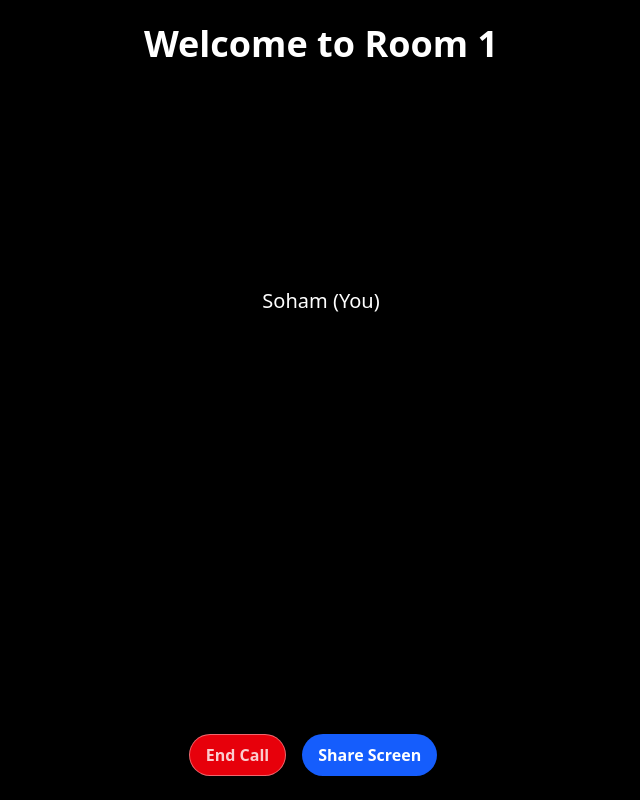
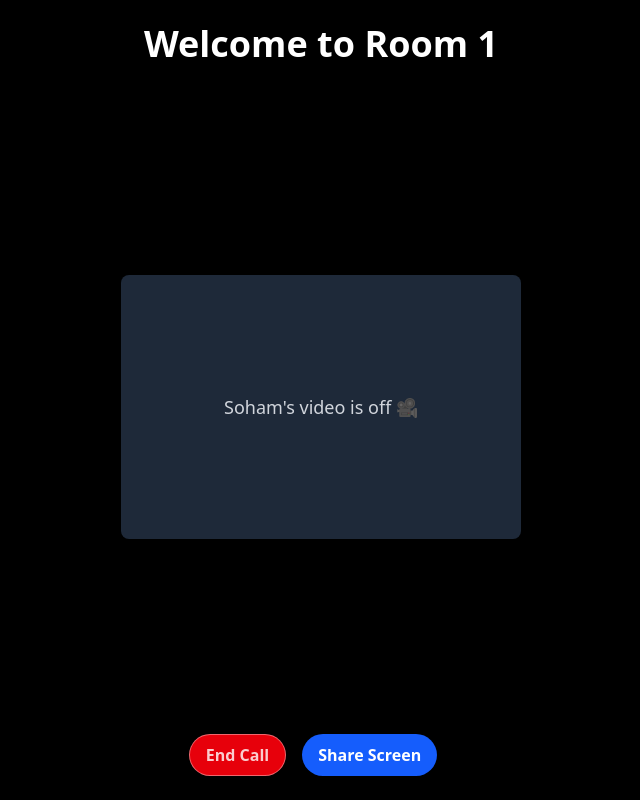
Before and after one commit to Sypher0Dronzer/WebRTCp2pCall, a React app in the folder frontend/: page /1 in a window 1280 px wide. Shown: the whole page, without its empty margins (319-959 px from the left). Built offline with nearby package versions, Linux system fonts and the light colour scheme; no server answers; the HTML template or start-up script is replaced by a standard one.

Commit message:
isolated cam and peerconnection code

```diff
--- a/frontend/src/ChatRoom.jsx
+++ b/frontend/src/ChatRoom.jsx
@@ -26,14 +26,58 @@ const ChatRoom = () => {
     const [remoteName, setRemoteName] = useState("");
     const [remoteConnected, setRemoteConnected] = useState(false);
     const screenTrackRef = useRef(null);
+  const [hasVideo, setHasVideo] = useState(false);
+  const [hasAudio, setHasAudio] = useState(false);
 
-  const getMyCam = async () => {
+
+    const createPeerConnection = () => {
+      pcRef.current = new RTCPeerConnection(configuration);
+
+          // ----------- the first 3 are essential for the streaming with webrtc
+        pcRef.current.onicecandidate = handleICECandidateEvent;
+        pcRef.current.ontrack = handleTrackEvent; //This handler for the track event is called by the local WebRTC layer when a track is added to the connection.
+        pcRef.current.onnegotiationneeded = handleNegotiationNeededEvent;
+
+        pcRef.current.oniceconnectionstatechange =
+        handleICEConnectionStateChangeEvent;
+        //-------------- The rest aren't strictly required but can be useful
+        // pcRef.current.onremovetrack = handleRemoveTrackEvent;
+        // pcRef.current.onicegatheringstatechange = handleICEGatheringStateChangeEvent;
+        // pcRef.current.onsignalingstatechange = handleSignalingStateChangeEvent;
+    };
+
+    const getUserMediaSafe = async () => {
+      let stream = new MediaStream();
+
       try {
-      streamRef.current = await navigator.mediaDevices.getUserMedia({
+        const mediaStream = await navigator.mediaDevices.getUserMedia({
           audio: true,
           video: true,
         });
-      console.log(streamRef.current)
+
+        stream = mediaStream;
+      } catch (err) {
+        console.warn("User denied camera/mic:", err);
+
+        // Try to get only audio if video was denied
+        try {
+          const audioOnly = await navigator.mediaDevices.getUserMedia({
+            audio: true,
+          });
+          stream.addTrack(audioOnly.getAudioTracks()[0]);
+        } catch (err2) {
+          console.warn("User also denied audio:", err2);
+          // no mic, no cam — fallback to empty stream
+        }
+      }
+
+      return stream;
+    };
+
+    const attachLocalMedia = (stream) => {
+      if (!stream) return;
+
+      streamRef.current = stream;
 
           // ----------------------------Method 1 --------------------------
         // const tracks = stream.getTracks()
@@ -43,34 +87,33 @@ const ChatRoom = () => {
         //  audioTrack= new MediaStream([audioTrack])
 
         // ----------------------------Method 2 --------------------------
-      let videoTrack = streamRef.current.getVideoTracks(); //returns an array of obj type MediaStreamTrack
-      let audioTrack = streamRef.current.getAudioTracks(); //returns an array of obj type MediaStreamTrack
-      videoTrack = new MediaStream(videoTrack);
-      audioTrack = new MediaStream(audioTrack);
+        let videoTracks = stream.getVideoTracks(); //returns an array of obj type MediaStreamTrack
+        let audioTracks = stream.getAudioTracks(); //returns an array of obj type MediaStreamTrack
 
-      localVideoRef.current.srcObject = videoTrack;
-      localAudioRef.current.srcObject = audioTrack;
 
-      const allTracks = streamRef.current.getTracks();
-      pcRef.current = new RTCPeerConnection(configuration);
-      allTracks.forEach((track) =>
-        pcRef.current.addTrack(track, streamRef.current)
-      );
+    setHasVideo(videoTracks.length > 0);
+    setHasAudio(audioTracks.length > 0);
 
-      // ----------- the first 3 are essential for the streaming with webrtc
-      pcRef.current.onicecandidate = handleICECandidateEvent;
-      pcRef.current.ontrack = handleTrackEvent; //This handler for the track event is called by the local WebRTC layer when a track is added to the connection.
-      pcRef.current.onnegotiationneeded = handleNegotiationNeededEvent;
+      if (videoTracks.length > 0) {
+        const videoStream = new MediaStream(videoTracks);
+        localVideoRef.current.srcObject = videoStream;
+      }
 
-      //-------------- The rest aren't strictly required but can be useful
-      // pcRef.current.onremovetrack = handleRemoveTrackEvent;
-      pcRef.current.oniceconnectionstatechange =
-        handleICEConnectionStateChangeEvent;
-      // pcRef.current.onicegatheringstatechange = handleICEGatheringStateChangeEvent;
-      // pcRef.current.onsignalingstatechange = handleSignalingStateChangeEvent;
-    } catch (err) {
-      console.log(err);
+      if (audioTracks.length > 0) {
+        const audioStream = new MediaStream(audioTracks);
+        localAudioRef.current.srcObject = audioStream;
       }
+
+      // add all tracks to peer connection
+      stream
+        .getTracks()
+        .forEach((track) => pcRef.current.addTrack(track, stream));
+    };
+
+    const initializeMediaAndConnection = async () => {
+      createPeerConnection();
+      const stream = await getUserMediaSafe();
+      attachLocalMedia(stream);
     };
 
     async function handleNegotiationNeededEvent() {
@@ -121,7 +164,7 @@ const ChatRoom = () => {
         case "failed":
         case "disconnected":
           // closeVideoCall();
-        setRemoteConnected(false)
+          setRemoteConnected(false);
           break;
       }
     }
@@ -221,15 +264,12 @@ const ChatRoom = () => {
       }
     };
 
+
+
     useEffect(() => {
-    if (localVideoRef) {
-      getMyCam();
-    }
-
-    return () => {
-      closeVideoCall();
-    };
-  }, [localVideoRef]);
+      initializeMediaAndConnection();
+      return () => closeVideoCall();
+    }, []);
 
     // clean up for socket
     useEffect(() => {
@@ -300,22 +340,50 @@ const ChatRoom = () => {
           Welcome to Room {roomId}
         </h1>
         <div className="flex flex-wrap justify-center gap-4 items-center">
-        <div className="rounded-lg overflow-hidden ">
-          <p className="text-xl text-white text-center mb-3">
-            {username} (You)
-          </p>
-          <video autoPlay height={400} width={400} ref={localVideoRef}></video>
-          <audio ref={localAudioRef}></audio>
+          <div className="rounded-lg overflow-hidden relative">
+    <p className="text-xl text-white text-center mb-3">{username} (You)</p>
+
+    {/* Always render video element */}
+    <video
+      autoPlay
+      height={400}
+      width={400}
+      ref={localVideoRef}
+      className={`${!hasVideo ? "opacity-0" : "opacity-100"} transition-opacity`}
+    ></video>
+
+    {/* Overlay fallback text */}
+    {!hasVideo && (
+      <div className="absolute inset-0 flex items-center justify-center bg-gray-800 text-gray-300 text-lg">
+        {username}'s video is off 🎥
+      </div>
+    )}
+
+    {/* Audio placeholder */}
+    <audio autoPlay ref={localAudioRef}></audio>
+    {!hasAudio && (
+      <p className="text-center text-gray-400 mt-1 text-sm">Mic is off 🎙️</p>
+    )}
   </div>
 
-        {remoteConnected && <div className="rounded-lg overflow-hidden ">
+
+          {remoteConnected && (
+            <div className="rounded-lg overflow-hidden ">
               {remoteAudioRef && (
-            <p className="text-xl text-white text-center mb-3">{remoteName} </p>
+                <p className="text-xl text-white text-center mb-3">
+                  {remoteName}{" "}
+                </p>
               )}
 
-          <video autoPlay height={400} width={400} ref={remoteVideoRef}></video>
+              <video
+                autoPlay
+                height={400}
+                width={400}
+                ref={remoteVideoRef}
+              ></video>
               <audio autoPlay ref={remoteAudioRef}></audio>
-        </div>}
+            </div>
+          )}
 
           {localScreenShare && (
             <div className="rounded-lg overflow-hidden">
```
Lines whose indentation alone changed are shown as unchanged.
